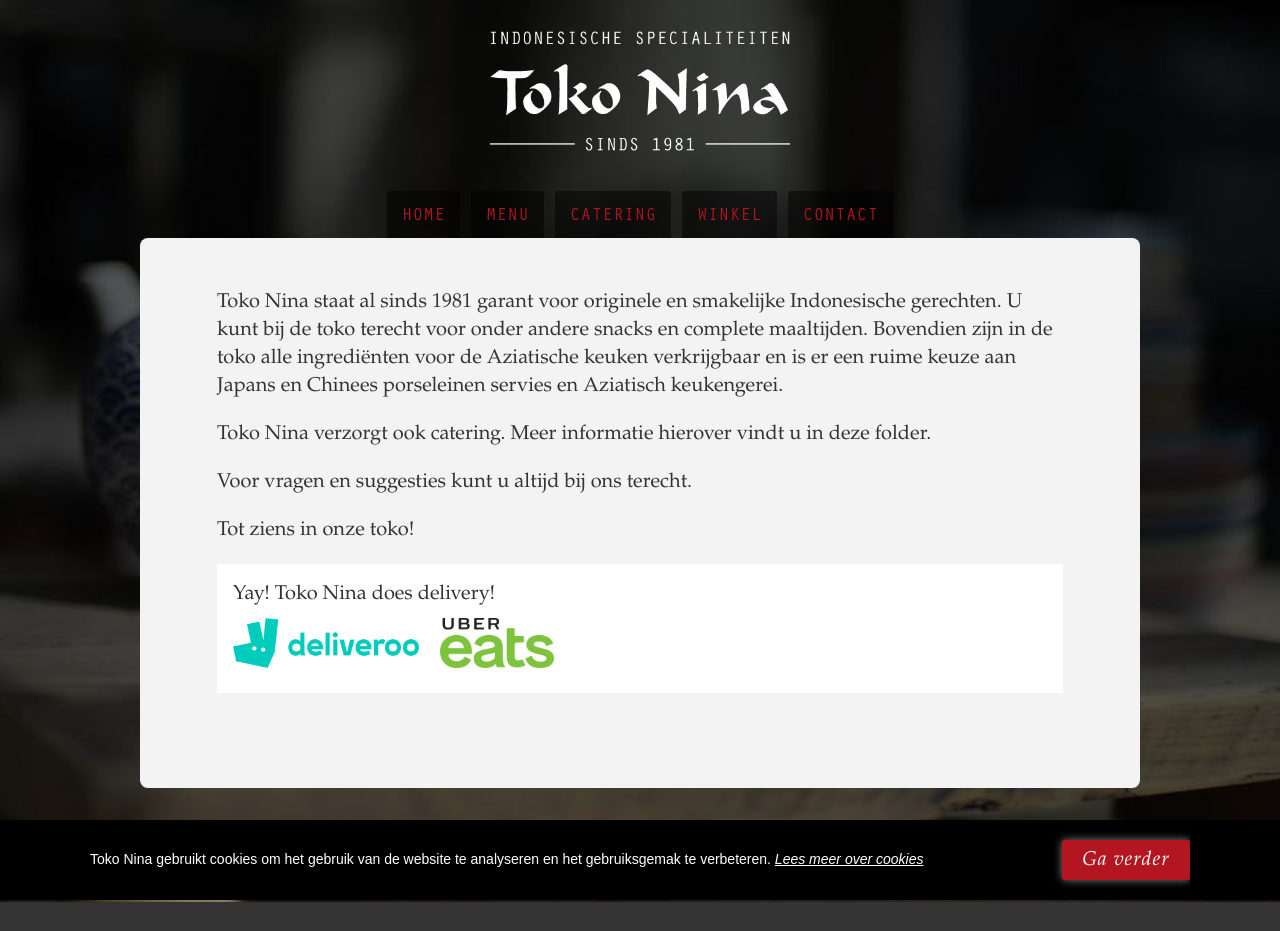
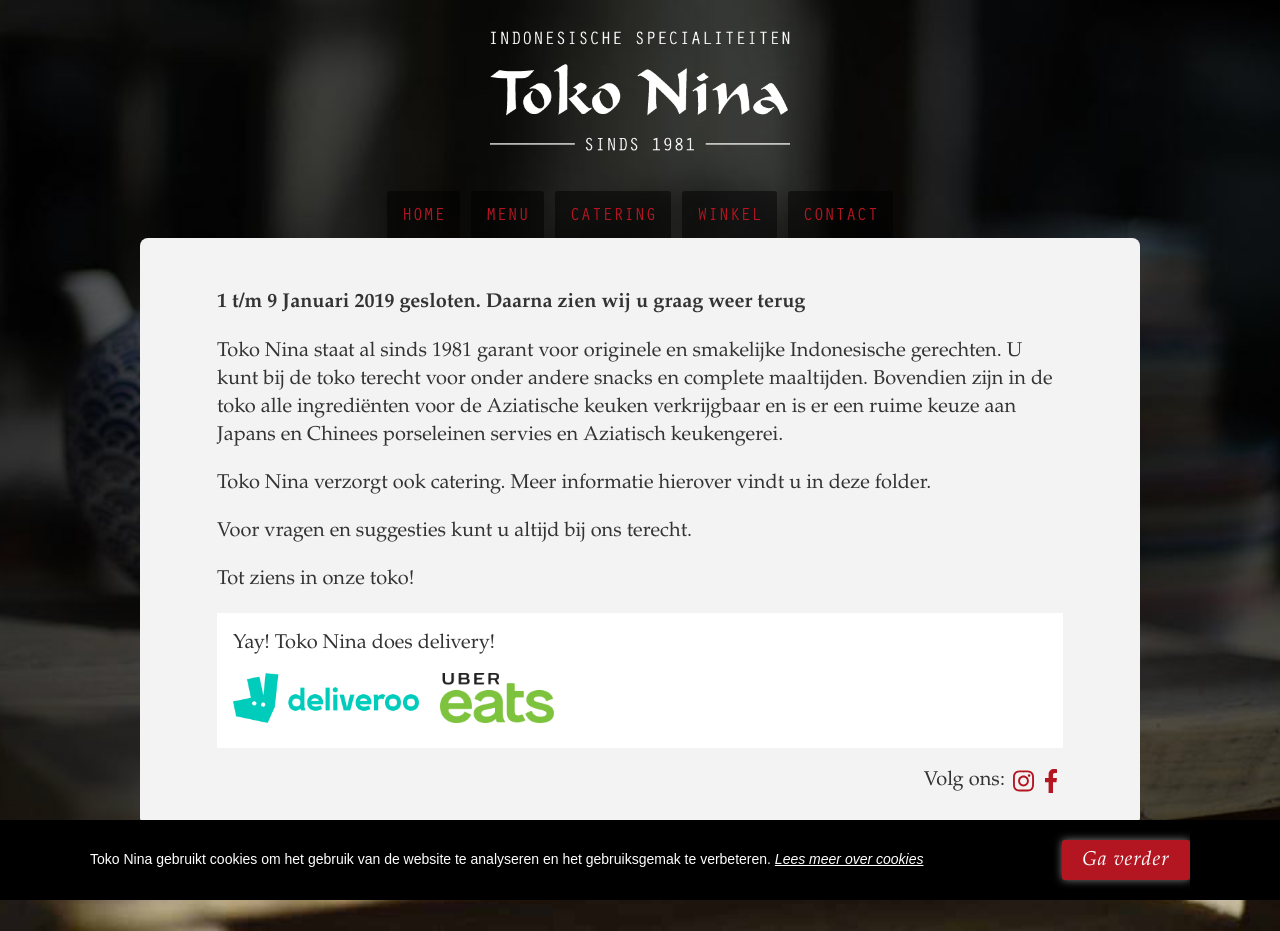
Before and after one commit to tokonina/tokonina.github.io, a Jekyll site: the page built from index.html, in a window 1280 px wide. Built offline with Jekyll 4.4.1, drawn with Linux system fonts in a browser that asks for light colours; before the commit the page ends 902 px from its top, so only the background shows below that.

Commit message:
Update closing

```diff
--- a/index.html
+++ b/index.html
@@ -11,6 +11,7 @@ layout: default
   {% include header.html %}
   <article class="content-box">
     <div class="textbox">
+      <p><strong>1 t/m 9 Januari 2019 gesloten. Daarna zien wij u graag weer terug</strong></p>
       <p>Toko Nina staat al sinds 1981 garant voor originele en smakelijke Indonesische gerechten. U kunt bij de toko terecht voor onder andere snacks en complete maaltijden. Bovendien zijn in de toko alle ingrediënten voor de Aziatische keuken verkrijgbaar en is er een ruime keuze aan Japans en Chinees porseleinen servies en Aziatisch keukengerei.
       </p>
       <p>Toko Nina verzorgt ook catering. Meer informatie hierover vindt u in deze folder.
@@ -20,10 +21,16 @@ layout: default
       <p>Tot ziens in onze toko!</p>
 
       <div style='background-color: #fff; padding: 16px;'>
-        <p style="margin: 0 0 10px;">Yay! Toko Nina does delivery!</p>
+        <p style="margin: 0 0 16px;">Yay! Toko Nina does delivery!</p>
         <a href="https://deliveroo.nl/en/menu/haarlem/haarlem/toko-nina" target='_blank' style='display: inline-block; vertical-align: middle; margin-right: 16px;'><img src="/img/deliveroo.png" alt="order on deliveroo" height='50px'></a>
         <a href="https://www.ubereats.com/en-NL/amsterdam/food-delivery/toko-nina/xfPoDu1DRLyejT5Hop0D-Q/" target='_blank' style='display: inline-block; vertical-align: middle; margin-right: 16px;'><img src="/img/UberEATS.png" alt="order on Uber eats" height='50px'></a>
       </div>
+
+      <footer style="text-align: right; margin-top: 16px; line-height: 32px;">
+        Volg ons:
+        <a target="_blank" href="https://www.instagram.com/tokonina_haarlem/" style=" vertical-align: middle; display: inline-block; width: 24px; height: 24px"><svg aria-hidden="true" data-prefix="fab" data-icon="instagram" role="img" xmlns="http://www.w3.org/2000/svg" viewBox="0 0 448 512" style="height: 100%;"><path fill="currentColor" d="M224.1 141c-63.6 0-114.9 51.3-114.9 114.9s51.3 114.9 114.9 114.9S339 319.5 339 255.9 287.7 141 224.1 141zm0 189.6c-41.1 0-74.7-33.5-74.7-74.7s33.5-74.7 74.7-74.7 74.7 33.5 74.7 74.7-33.6 74.7-74.7 74.7zm146.4-194.3c0 14.9-12 26.8-26.8 26.8-14.9 0-26.8-12-26.8-26.8s12-26.8 26.8-26.8 26.8 12 26.8 26.8zm76.1 27.2c-1.7-35.9-9.9-67.7-36.2-93.9-26.2-26.2-58-34.4-93.9-36.2-37-2.1-147.9-2.1-184.9 0-35.8 1.7-67.6 9.9-93.9 36.1s-34.4 58-36.2 93.9c-2.1 37-2.1 147.9 0 184.9 1.7 35.9 9.9 67.7 36.2 93.9s58 34.4 93.9 36.2c37 2.1 147.9 2.1 184.9 0 35.9-1.7 67.7-9.9 93.9-36.2 26.2-26.2 34.4-58 36.2-93.9 2.1-37 2.1-147.8 0-184.8zM398.8 388c-7.8 19.6-22.9 34.7-42.6 42.6-29.5 11.7-99.5 9-132.1 9s-102.7 2.6-132.1-9c-19.6-7.8-34.7-22.9-42.6-42.6-11.7-29.5-9-99.5-9-132.1s-2.6-102.7 9-132.1c7.8-19.6 22.9-34.7 42.6-42.6 29.5-11.7 99.5-9 132.1-9s102.7-2.6 132.1 9c19.6 7.8 34.7 22.9 42.6 42.6 11.7 29.5 9 99.5 9 132.1s2.7 102.7-9 132.1z" class=""></path></svg></a>
+        <a target="_blank" href="" style=" vertical-align: middle; display: inline-block; width: 24px; height: 24px; text-align:center;"><svg aria-hidden="true" data-prefix="fab" data-icon="facebook-f" role="img" xmlns="http://www.w3.org/2000/svg" viewBox="0 0 264 512" style="height: 100%;"><path fill="currentColor" d="M76.7 512V283H0v-91h76.7v-71.7C76.7 42.4 124.3 0 193.8 0c33.3 0 61.9 2.5 70.2 3.6V85h-48.2c-37.8 0-45.1 18-45.1 44.3V192H256l-11.7 91h-73.6v229" class=""></path></svg></a>
+      </footer>
     </div>
   </article>
   {% include signature.html %}
```
